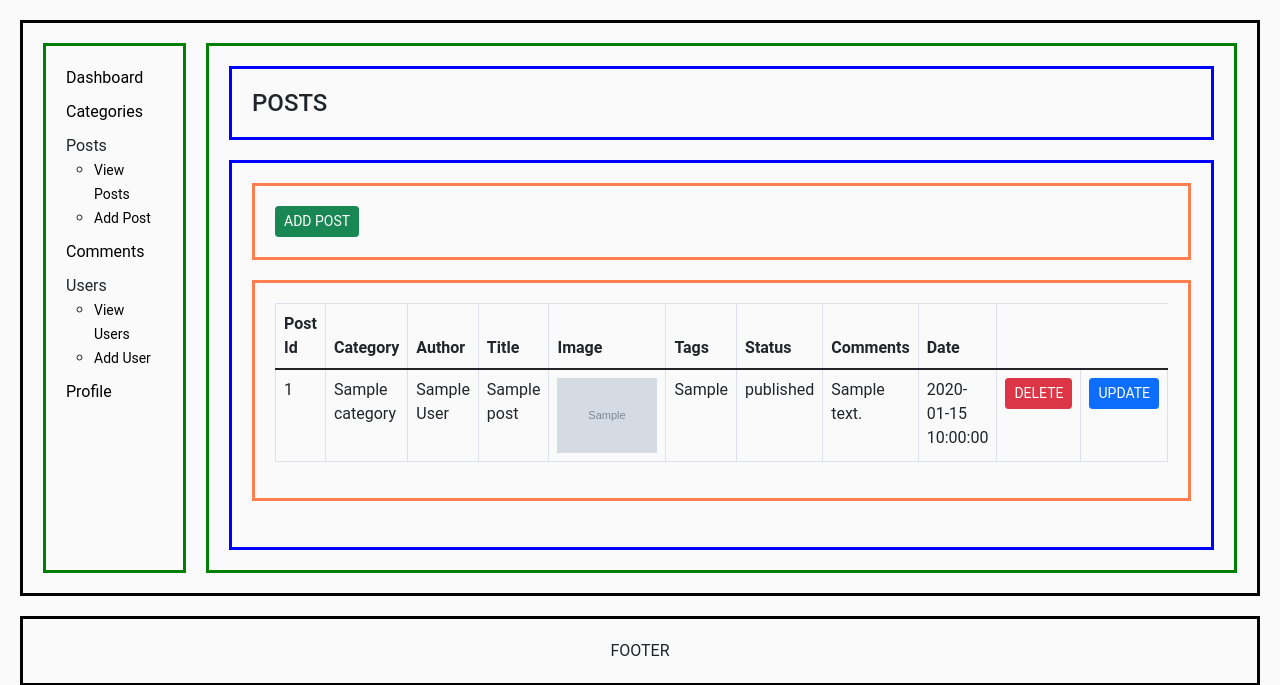
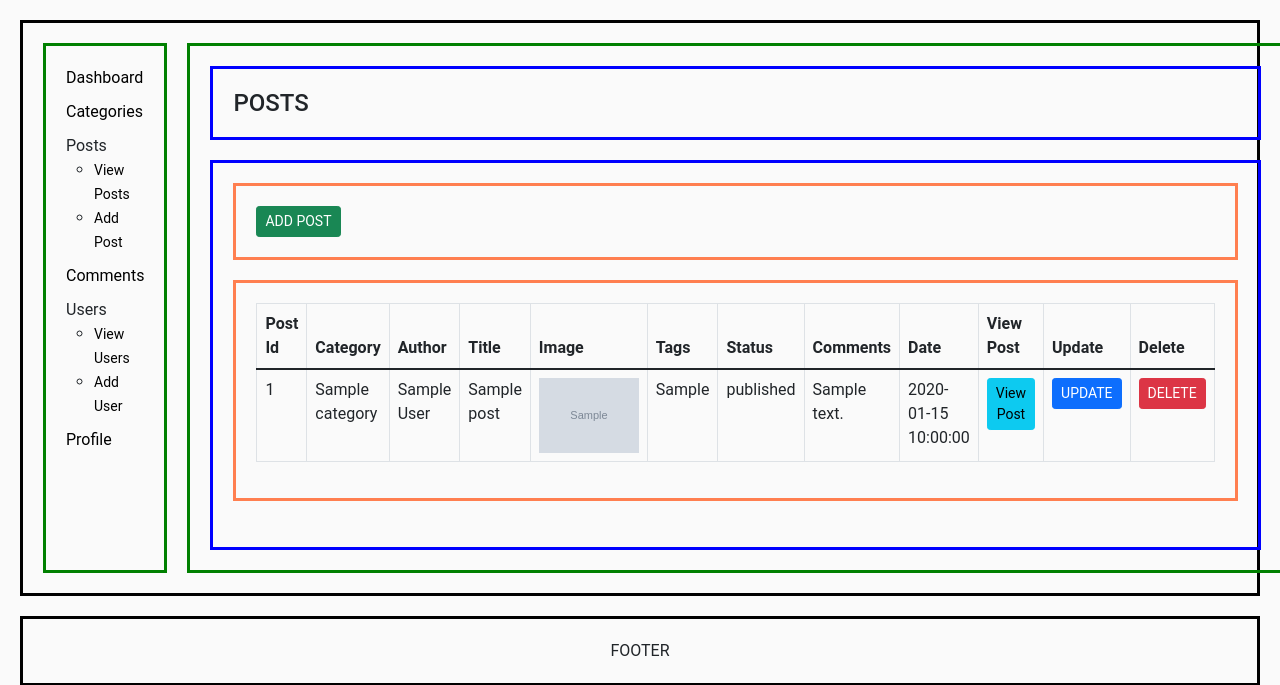
Before and after one commit to touzaelhassan/CMS-USING-PHP-PROCEDURAL, a PHP site: page /admin/posts.php in a window 1280 px wide. Shown: the part 92-777 px from the top of the page. Run offline with PHP 8.4, Linux system fonts and the light colour scheme; tables that the repository leaves empty or names only in its code hold one stand-in row (values such as "Sample post"); grey boxes marked "Sample" are stand-in pictures; some libraries are stand-ins or nearby versions.

Commit message:
add view post link from admin

```diff
--- a/admin/includes/view_posts.php
+++ b/admin/includes/view_posts.php
@@ -15,6 +15,9 @@
         <th>Status</th>
         <th>Comments</th>
         <th>Date</th>
+        <th>View Post</th>
+        <th>Update</th>
+        <th>Delete</th>
       </tr>
     </thead>
     <tbody>
@@ -30,8 +33,9 @@
           <td><?php echo $post["post_status"]; ?></td>
           <td><?php echo $post["post_comments"]; ?></td>
           <td><?php echo $post["post_date"]; ?></td>
+          <td><a href="../post.php?post_id=<?php echo $post["post_id"]; ?>" class="btn btn-info btn-sm">View Post</a></td>
+          <td><a href="posts.php?source=update_post&update=<?php echo $post["post_id"]; ?>" class="btn btn-primary btn-sm">UPDATE</a></td>
           <td><a href="posts.php?delete=<?php echo $post["post_id"]; ?>" class="btn btn-danger btn-sm">DELETE</a></td>
-          <td><a href="posts.php?source=update_post&update=<?php echo $post["post_id"]; ?>" class="btn btn-primary btn-sm">UPDATE</a></td>
         </tr>
       <?php endforeach ?>
     </tbody>
```
